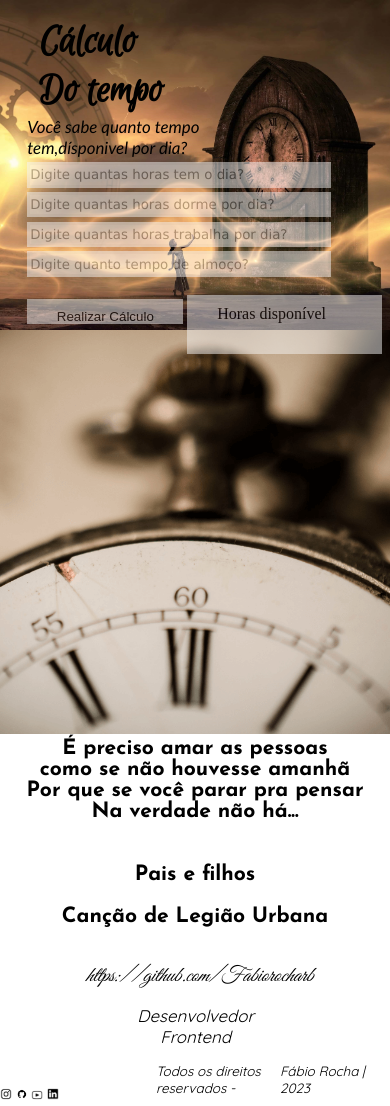
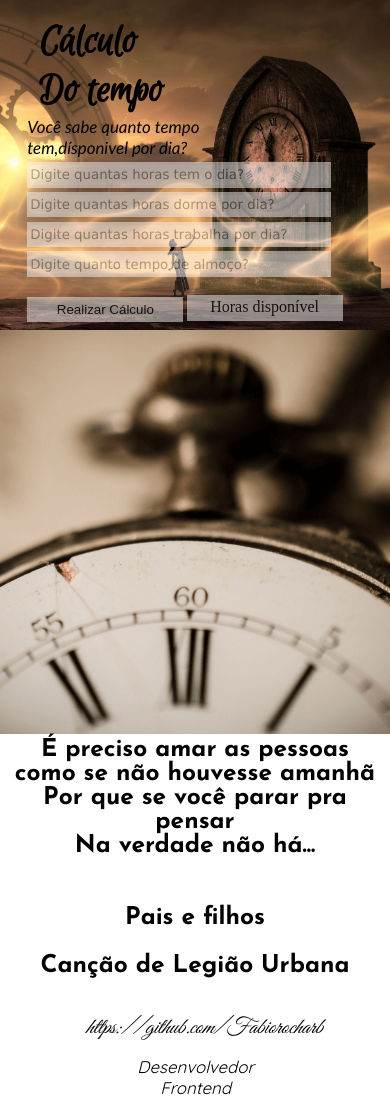
Before and after one commit to Fabiorocharb/Time-Calculation, a plain HTML site: page index.html in a window 390 px wide. Shown: the top 1106 px of the page. Drawn offline with Linux system fonts and the light colour scheme.

Commit message:
finalizei o mobile responsivo

```diff
--- a/css/style.css
+++ b/css/style.css
@@ -287,7 +287,7 @@ em {
     margin-left: 50%;
   }
 }
-@media screen and (max-width: 480px) {
+@media screen and (max-width: 480px) and (min-width: 320px){
 
   h1 {
     font-size: 8vh;
@@ -345,28 +345,29 @@ em {
     margin-top: -30%;
   }
   h4 {
-    font-size: 3.2vh;
+    font-size: 4vh;
     margin-top: 0%;
     text-align: center;
     margin-left: 0;
   }
 
   .direitos {
-    font-size: 2vh;
-    margin-left: 40%;
+    font-size: 2.5vh;
+    margin-left: 24%;
     margin-top: 30%;
-    text-align: left;
+    text-align: center;
+    columns: 1;
   }
   .direitos1 {
-    font-size: 2vh;
+    font-size: 3vh;
     margin-left: 35%;
     margin-top: 20%;
     text-align: center;
   }
   em {
-    font-size: 2.5vh;
+    font-size: 4vh;
     text-align: center;
-    margin-left: 30%;
+    margin-left: 20%;
   }
   #icon {
     margin-left: 0%;
@@ -583,12 +584,15 @@ em {
     opacity: 50%;
     margin-left: 48%;
     margin-top: -37%;
-    width: 50%;
+    border: 3px solid whitesmoke;
+    width: 40%;
+    height: 3%;
   }
   button {
     opacity: 50%;
     margin-left: 7%;
-    margin-top: -31.5%;
+    margin-top: -31.9%;
+    border: 3px solid whitesmoke;
     width: 40%;
     height: 3vh;
   }
@@ -597,17 +601,18 @@ em {
     margin-top: -28%;
   }
   h4 {
-    font-size: 2.5vh;
+    font-size: 2.9vh;
     margin-top: 0%;
     text-align: center;
-    margin-left: 0;
+    margin-left: 0%;
   }
 
   .direitos {
     font-size: 1.6vh;
-    margin-left: 40%;
+    margin-left: 28%;
     margin-top: 30%;
-    text-align: left;
+    text-align: center;
+    columns: 1;
   }
   .direitos1 {
     font-size: 2vh;
@@ -616,7 +621,7 @@ em {
     text-align: center;
   }
   em {
-    font-size: 2.5vh;
+    font-size: 2.6vh;
     text-align: center;
     margin-left: 22%;
   }
```
